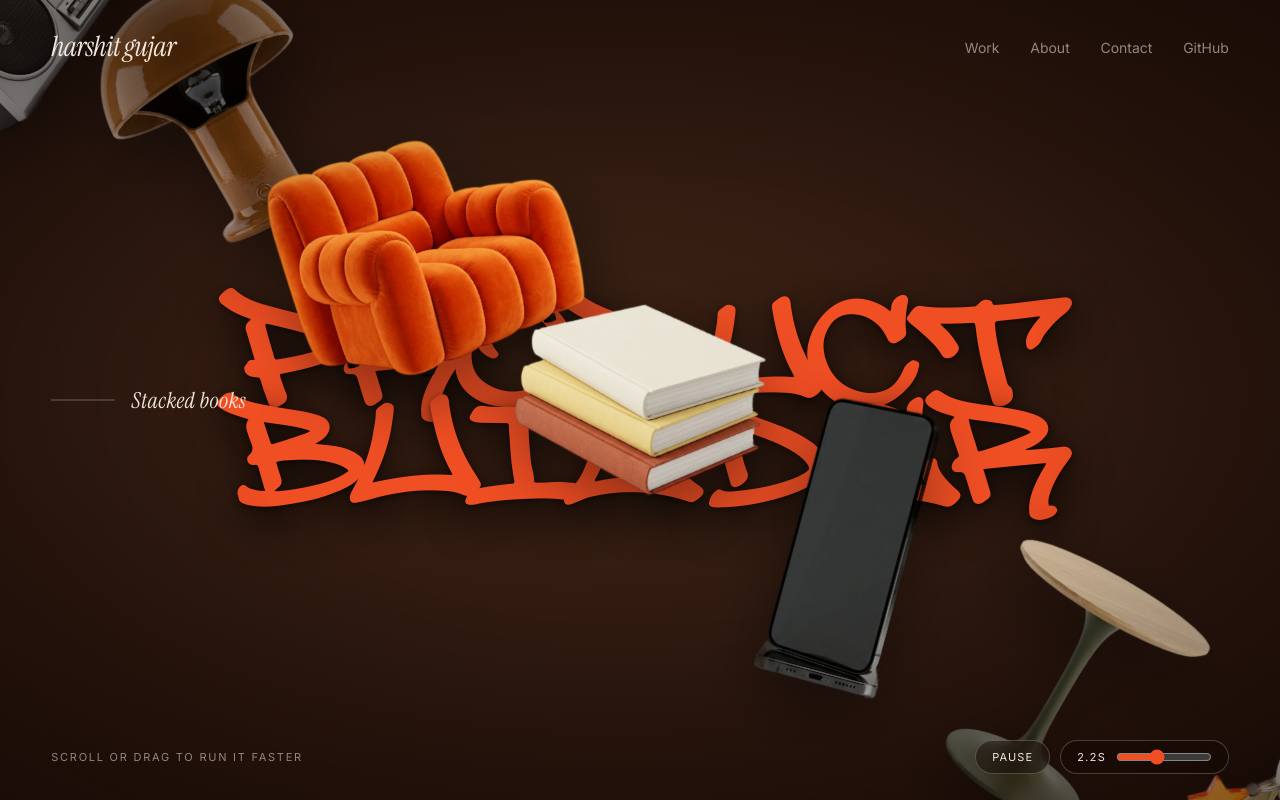
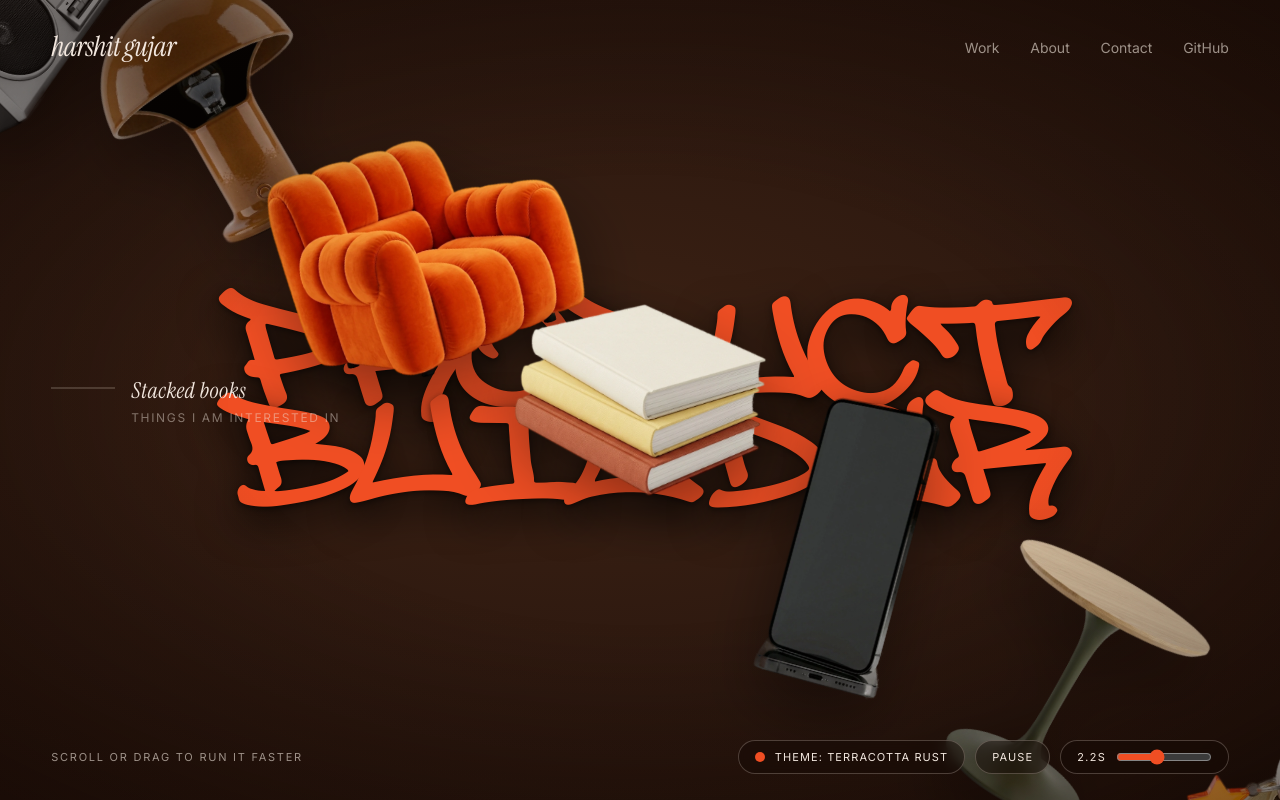
Before and after one commit to harshitgujar/portfolio, a Next.js app: page / in a window 1280 px wide. Built offline with nearby package versions, Linux system fonts and the light colour scheme.

Commit message:
feat: add subtitle 'Things I am interested in' and interactive theme color palette selector

```diff
--- a/src/app/globals.css
+++ b/src/app/globals.css
@@ -72,10 +72,11 @@ body {
   inset: -10%;
   background: radial-gradient(
     ellipse 70% 60% at 46% 48%,
-    #3d2214 0%,
-    #2c180f 55%,
-    #200f08 100%
+    var(--ambient-start, #3d2214) 0%,
+    var(--ground, #2c180f) 55%,
+    var(--ambient-end, #200f08) 100%
   );
+  transition: background 0.6s cubic-bezier(0.16, 1, 0.3, 1);
 }
 
 .page::after {
@@ -87,8 +88,9 @@ body {
   background: radial-gradient(
     ellipse 80% 70% at 50% 50%,
     transparent 40%,
-    rgba(18, 8, 4, 0.55) 100%
+    var(--vignette, rgba(18, 8, 4, 0.55)) 100%
   );
+  transition: background 0.6s cubic-bezier(0.16, 1, 0.3, 1);
 }
 
 .page__carousel {
@@ -166,6 +168,15 @@ body {
   animation: caption-in 0.45s cubic-bezier(0.22, 1, 0.36, 1) both;
 }
 
+.caption__subtitle {
+  font-size: clamp(10px, 1.05vw, 12px);
+  letter-spacing: 0.14em;
+  text-transform: uppercase;
+  color: var(--ink-dim);
+  font-family: Inter, system-ui, sans-serif;
+  opacity: 0.75;
+}
+
 @keyframes caption-in {
   from {
     opacity: 0;
@@ -231,6 +242,69 @@ body {
   cursor: pointer;
 }
 
+.control--theme {
+  position: relative;
+  user-select: none;
+}
+
+.theme-popover {
+  position: absolute;
+  bottom: calc(100% + 10px);
+  right: 0;
+  min-width: 210px;
+  background: rgba(22, 12, 8, 0.94);
+  border: 1px solid rgba(240, 226, 214, 0.22);
+  backdrop-filter: blur(18px);
+  -webkit-backdrop-filter: blur(18px);
+  border-radius: 16px;
+  padding: 8px;
+  box-shadow: 0 20px 45px rgba(0, 0, 0, 0.7);
+  z-index: 50;
+  display: flex;
+  flex-direction: column;
+  gap: 4px;
+  animation: popover-in 0.2s cubic-bezier(0.16, 1, 0.3, 1);
+}
+
+@keyframes popover-in {
+  from {
+    opacity: 0;
+    transform: translateY(6px) scale(0.97);
+  }
+  to {
+    opacity: 1;
+    transform: translateY(0) scale(1);
+  }
+}
+
+.theme-option {
+  display: flex;
+  align-items: center;
+  gap: 10px;
+  padding: 8px 12px;
+  border-radius: 10px;
+  background: transparent;
+  border: 1px solid transparent;
+  color: var(--ink);
+  font: inherit;
+  font-size: 11px;
+  letter-spacing: 0.04em;
+  cursor: pointer;
+  transition: all 0.15s ease;
+  width: 100%;
+  text-align: left;
+}
+
+.theme-option:hover {
+  background: rgba(240, 226, 214, 0.1);
+  border-color: rgba(240, 226, 214, 0.18);
+}
+
+.theme-option--active {
+  background: rgba(240, 226, 214, 0.14);
+  border-color: rgba(240, 226, 214, 0.3);
+}
+
 @media (max-width: 640px) {
   .chrome--caption {
     top: auto;
--- a/src/app/page.tsx
+++ b/src/app/page.tsx
@@ -4,6 +4,107 @@ import { useCallback, useState, useEffect } from "react";
 import { DiagonalCarousel } from "@/components/carousel/DiagonalCarousel";
 import { ITEMS, type CarouselItem } from "@/components/carousel/items";
 import { LiquidTypography } from "@/components/ui/liquid-typography";
+
+export interface ThemeConfig {
+  id: string;
+  name: string;
+  previewColor: string;
+  groundColor: string;
+  vars: React.CSSProperties;
+}
+
+export const THEMES: ThemeConfig[] = [
+  {
+    id: "terracotta",
+    name: "Terracotta Rust",
+    previewColor: "#f04e23",
+    groundColor: "#2c180f",
+    vars: {
+      "--ground": "#2c180f",
+      "--ambient-start": "#3d2214",
+      "--ambient-end": "#200f08",
+      "--accent": "#f04e23",
+      "--vignette": "rgba(18, 8, 4, 0.55)",
+      "--ink": "#f2e7de",
+      "--ink-dim": "rgba(242, 231, 222, 0.6)",
+    } as React.CSSProperties,
+  },
+  {
+    id: "cyber-cyan",
+    name: "Cyber Cyan",
+    previewColor: "#00e5ff",
+    groundColor: "#080c14",
+    vars: {
+      "--ground": "#080c14",
+      "--ambient-start": "#0f1b2b",
+      "--ambient-end": "#04070c",
+      "--accent": "#00e5ff",
+      "--vignette": "rgba(4, 7, 12, 0.65)",
+      "--ink": "#f0f9ff",
+      "--ink-dim": "rgba(240, 249, 255, 0.6)",
+    } as React.CSSProperties,
+  },
+  {
+    id: "forest-lime",
+    name: "Forest Lime",
+    previewColor: "#a3e635",
+    groundColor: "#0b140e",
+    vars: {
+      "--ground": "#0b140e",
+      "--ambient-start": "#13261a",
+      "--ambient-end": "#070e0a",
+      "--accent": "#a3e635",
+      "--vignette": "rgba(7, 14, 10, 0.65)",
+      "--ink": "#f2fbf4",
+      "--ink-dim": "rgba(242, 251, 244, 0.6)",
+    } as React.CSSProperties,
+  },
+  {
+    id: "monochrome",
+    name: "Monochrome Noir",
+    previewColor: "#ffffff",
+    groundColor: "#0e0e11",
+    vars: {
+      "--ground": "#0e0e11",
+      "--ambient-start": "#1c1c22",
+      "--ambient-end": "#09090b",
+      "--accent": "#ffffff",
+      "--vignette": "rgba(9, 9, 11, 0.7)",
+      "--ink": "#f4f4f5",
+      "--ink-dim": "rgba(244, 244, 245, 0.55)",
+    } as React.CSSProperties,
+  },
+  {
+    id: "nocturne-magenta",
+    name: "Nocturne Magenta",
+    previewColor: "#e879f9",
+    groundColor: "#120919",
+    vars: {
+      "--ground": "#120919",
+      "--ambient-start": "#221030",
+      "--ambient-end": "#0b050f",
+      "--accent": "#e879f9",
+      "--vignette": "rgba(11, 5, 15, 0.65)",
+      "--ink": "#fae8ff",
+      "--ink-dim": "rgba(250, 232, 255, 0.6)",
+    } as React.CSSProperties,
+  },
+  {
+    id: "solar-cobalt",
+    name: "Solar Cobalt",
+    previewColor: "#38bdf8",
+    groundColor: "#09101f",
+    vars: {
+      "--ground": "#09101f",
+      "--ambient-start": "#13203c",
+      "--ambient-end": "#050912",
+      "--accent": "#38bdf8",
+      "--vignette": "rgba(5, 9, 18, 0.65)",
+      "--ink": "#f0f8ff",
+      "--ink-dim": "rgba(240, 248, 255, 0.6)",
+    } as React.CSSProperties,
+  },
+];
 
 type ModalView = "work" | "about" | "contact" | null;
 
@@ -13,6 +114,10 @@ export default function Home() {
   const [interval, setIntervalMs] = useState(2200);
   const [activeModal, setActiveModal] = useState<ModalView>(null);
   const [copied, setCopied] = useState(false);
+  const [selectedThemeId, setSelectedThemeId] = useState("terracotta");
+  const [themeMenuOpen, setThemeMenuOpen] = useState(false);
+
+  const currentTheme = THEMES.find((t) => t.id === selectedThemeId) ?? THEMES[0];
 
   const onCenterChange = useCallback((item: CarouselItem) => {
     setLabel(item.label);
@@ -28,6 +133,7 @@ export default function Home() {
     const handleKeyDown = (e: KeyboardEvent) => {
       if (e.key === "Escape") {
         setActiveModal(null);
+        setThemeMenuOpen(false);
       }
     };
     window.addEventListener("keydown", handleKeyDown);
@@ -35,7 +141,7 @@ export default function Home() {
   }, []);
 
   return (
-    <main className="page">
+    <main className="page" style={currentTheme.vars}>
       {/* 🌊 Liquid "Product Builder" Typography (Shifted BEHIND Carousel Components & Images) */}
       <div className="absolute inset-0 z-[1] flex flex-col items-center justify-center pointer-events-none px-4">
         <LiquidTypography text="Product Builder" />
@@ -80,18 +186,65 @@ export default function Home() {
         </nav>
       </header>
 
-      {/* Center Dynamic Label */}
+      {/* Center Dynamic Label & Subtitle */}
       <div className="chrome chrome--caption">
-        <span className="caption__rule" />
-        <span className="caption__label" key={label}>
-          {label}
-        </span>
+        <span className="caption__rule self-start mt-3.5" />
+        <div className="flex flex-col">
+          <span className="caption__label" key={label}>
+            {label}
+          </span>
+          <span className="caption__subtitle mt-0.5">
+            Things I am interested in
+          </span>
+        </div>
       </div>
 
       {/* Bottom Controls */}
       <footer className="chrome chrome--bottom">
         <p className="hint">Scroll or drag to run it faster</p>
-        <div className="controls">
+        <div className="controls relative">
+          {/* Theme Palette Switcher */}
+          <div className="relative">
+            <button
+              type="button"
+              className="control control--theme"
+              onClick={() => setThemeMenuOpen((v) => !v)}
+              aria-expanded={themeMenuOpen}
+              title="Select color palette"
+            >
+              <span
+                className="w-2.5 h-2.5 rounded-full inline-block transition-colors duration-300"
+                style={{ backgroundColor: currentTheme.previewColor }}
+              />
+              <span>Theme: {currentTheme.name}</span>
+            </button>
+
+            {themeMenuOpen && (
+              <div className="theme-popover">
+                {THEMES.map((t) => (
+                  <button
+                    key={t.id}
+                    type="button"
+                    className={`theme-option ${t.id === currentTheme.id ? "theme-option--active" : ""}`}
+                    onClick={() => {
+                      setSelectedThemeId(t.id);
+                      setThemeMenuOpen(false);
+                    }}
+                  >
+                    <span
+                      className="w-3.5 h-3.5 rounded-full inline-block flex-shrink-0"
+                      style={{
+                        background: `radial-gradient(circle at 35% 35%, ${t.previewColor} 0%, ${t.groundColor} 100%)`,
+                        border: "1px solid rgba(255,255,255,0.25)",
+                      }}
+                    />
+                    <span className="truncate">{t.name}</span>
+                  </button>
+                ))}
+              </div>
+            )}
+          </div>
+
           <button
             type="button"
             className="control"
@@ -124,11 +277,11 @@ export default function Home() {
           onClick={() => setActiveModal(null)}
         >
           <div
-            className="relative w-full max-w-xl max-h-[85vh] overflow-y-auto rounded-2xl border border-[rgba(240,226,214,0.22)] bg-[#1e100a]/90 p-6 sm:p-8 text-[#f2e7de] shadow-2xl backdrop-blur-xl"
+            className="relative w-full max-w-xl max-h-[85vh] overflow-y-auto rounded-2xl border border-[var(--ink)]/20 bg-[var(--ground)]/95 p-6 sm:p-8 text-[var(--ink)] shadow-2xl backdrop-blur-xl"
             onClick={(e) => e.stopPropagation()}
           >
             {/* Modal Header */}
-            <div className="flex items-center justify-between pb-4 border-b border-[rgba(240,226,214,0.15)] mb-6">
+            <div className="flex items-center justify-between pb-4 border-b border-[var(--ink)]/15 mb-6">
               <span className="font-['Instrument_Serif',serif] italic text-2xl tracking-wide capitalize">
                 {activeModal === "work" && "Selected Work & Engineering"}
                 {activeModal === "about" && "About Harshit Gujar"}
@@ -137,7 +290,7 @@ export default function Home() {
               <button
                 type="button"
                 onClick={() => setActiveModal(null)}
-                className="text-xs uppercase tracking-widest px-3 py-1 rounded-full border border-[rgba(240,226,214,0.24)] hover:bg-[rgba(240,226,214,0.1)] transition-colors"
+                className="text-xs uppercase tracking-widest px-3 py-1 rounded-full border border-[var(--ink)]/24 hover:bg-[var(--ink)]/10 transition-colors"
               >
                 Close ✕
               </button>
@@ -145,12 +298,12 @@ export default function Home() {
 
             {/* Modal Body */}
             {activeModal === "work" && (
-              <div className="space-y-6 text-sm text-[rgba(242,231,222,0.85)] leading-relaxed">
+              <div className="space-y-6 text-sm text-[var(--ink-dim)] leading-relaxed">
                 <div>
-                  <h3 className="text-base font-medium text-[#f2e7de] mb-1">
+                  <h3 className="text-base font-medium text-[var(--ink)] mb-1">
                     Fluid Interactive Web & Graphics
                   </h3>
-                  <p className="text-xs text-[rgba(242,231,222,0.6)] mb-2">
+                  <p className="text-xs text-[var(--ink-dim)]/70 mb-2">
                     Next.js, WebGL, Shader Engineering, Tailwind CSS, TypeScript
                   </p>
                   <p>
@@ -159,11 +312,11 @@ export default function Home() {
                   </p>
                 </div>
 
-                <div className="pt-4 border-t border-[rgba(240,226,214,0.1)]">
-                  <h3 className="text-base font-medium text-[#f2e7de] mb-1">
+                <div className="pt-4 border-t border-[var(--ink)]/10">
+                  <h3 className="text-base font-medium text-[var(--ink)] mb-1">
                     Cross-Platform Mobile Applications
                   </h3>
-                  <p className="text-xs text-[rgba(242,231,222,0.6)] mb-2">
+                  <p className="text-xs text-[var(--ink-dim)]/70 mb-2">
                     React Native, Expo, Native Modules, Offline-First Architecture
                   </p>
                   <p>
@@ -172,11 +325,11 @@ export default function Home() {
                   </p>
                 </div>
 
-                <div className="pt-4 border-t border-[rgba(240,226,214,0.1)]">
-                  <h3 className="text-base font-medium text-[#f2e7de] mb-1">
+                <div className="pt-4 border-t border-[var(--ink)]/10">
+                  <h3 className="text-base font-medium text-[var(--ink)] mb-1">
                     Scalable Backend & Cloud Systems
                   </h3>
-                  <p className="text-xs text-[rgba(242,231,222,0.6)] mb-2">
+                  <p className="text-xs text-[var(--ink-dim)]/70 mb-2">
                     Node.js, Python, PostgreSQL, Redis, Docker, Cloud APIs
                   </p>
                   <p>
@@ -187,9 +340,9 @@ export default function Home() {
             )}
 
             {activeModal === "about" && (
-              <div className="space-y-4 text-sm text-[rgba(242,231,222,0.85)] leading-relaxed">
+              <div className="space-y-4 text-sm text-[var(--ink-dim)] leading-relaxed">
                 <p>
-                  I am <strong className="text-[#f2e7de]">Harshit Gujar</strong>, a Full-Stack and Mobile
+                  I am <strong className="text-[var(--ink)]">Harshit Gujar</strong>, a Full-Stack and Mobile
                   Engineer passionate about crafting elegant digital products where thoughtful design
                   meets robust engineering.
                 </p>
@@ -198,7 +351,7 @@ export default function Home() {
                   services. I enjoy exploring physics-driven animations, tactile web aesthetics, and clean
                   software architecture.
                 </p>
-                <div className="pt-4 border-t border-[rgba(240,226,214,0.1)] flex flex-wrap gap-2">
+                <div className="pt-4 border-t border-[var(--ink)]/10 flex flex-wrap gap-2">
                   {[
                     "TypeScript",
                     "React",
@@ -213,7 +366,7 @@ export default function Home() {
                   ].map((skill) => (
                     <span
                       key={skill}
-                      className="px-2.5 py-1 text-xs rounded-full bg-[rgba(242,231,222,0.08)] border border-[rgba(240,226,214,0.18)]"
+                      className="px-2.5 py-1 text-xs rounded-full bg-[var(--ink)]/10 border border-[var(--ink)]/20 text-[var(--ink)]"
                     >
                       {skill}
                     </span>
@@ -223,18 +376,18 @@ export default function Home() {
             )}
 
             {activeModal === "contact" && (
-              <div className="space-y-5 text-sm text-[rgba(242,231,222,0.85)] leading-relaxed">
+              <div className="space-y-5 text-sm text-[var(--ink-dim)] leading-relaxed">
                 <p>
                   Available for new projects, engineering roles, and creative collaborations.
                 </p>
-                <div className="p-4 rounded-xl bg-[rgba(20,10,5,0.6)] border border-[rgba(240,226,214,0.18)] flex items-center justify-between">
-                  <span className="font-mono text-xs text-[#f2e7de]">
+                <div className="p-4 rounded-xl bg-black/40 border border-[var(--ink)]/15 flex items-center justify-between">
+                  <span className="font-mono text-xs text-[var(--ink)]">
                     harshitgujar1604@gmail.com
                   </span>
                   <button
                     type="button"
                     onClick={handleCopyEmail}
-                    className="text-xs uppercase tracking-wider px-3 py-1 rounded-lg bg-[rgba(240,78,35,0.2)] text-[#f04e23] border border-[rgba(240,78,35,0.4)] hover:bg-[rgba(240,78,35,0.3)] transition-colors"
+                    className="text-xs uppercase tracking-wider px-3 py-1 rounded-lg bg-[var(--accent)]/15 text-[var(--accent)] border border-[var(--accent)]/35 hover:bg-[var(--accent)]/25 transition-colors"
                   >
                     {copied ? "Copied ✓" : "Copy"}
                   </button>
@@ -242,7 +395,7 @@ export default function Home() {
                 <div className="flex gap-4 pt-2">
                   <a
                     href="mailto:harshitgujar1604@gmail.com"
-                    className="flex-1 text-center py-2.5 rounded-full bg-[#f04e23] text-white font-medium text-xs uppercase tracking-wider hover:bg-[#ff5d33] transition-colors"
+                    className="flex-1 text-center py-2.5 rounded-full bg-[var(--accent)] text-black font-semibold text-xs uppercase tracking-wider hover:opacity-90 transition-opacity"
                   >
                     Send Email
                   </a>
@@ -250,7 +403,7 @@ export default function Home() {
                     href="https://github.com/harshitgujar"
                     target="_blank"
                     rel="noopener noreferrer"
-                    className="flex-1 text-center py-2.5 rounded-full border border-[rgba(240,226,214,0.3)] text-[#f2e7de] text-xs uppercase tracking-wider hover:bg-[rgba(240,226,214,0.1)] transition-colors"
+                    className="flex-1 text-center py-2.5 rounded-full border border-[var(--ink)]/30 text-[var(--ink)] text-xs uppercase tracking-wider hover:bg-[var(--ink)]/10 transition-colors"
                   >
                     GitHub Profile
                   </a>
--- a/src/components/ui/liquid-typography.tsx
+++ b/src/components/ui/liquid-typography.tsx
@@ -17,7 +17,7 @@ export function VelumTypography({
     <div
       className={`relative select-none pointer-events-none flex flex-col items-center justify-center text-center max-w-[96vw] ${className}`}
     >
-      {/* Clean, Crisp Velum Stroke Typography in Vibrant Orange (No Outer Gradient) */}
+      {/* Clean, Crisp Velum Stroke Typography in Theme Accent Color */}
       <h1
         className="font-normal tracking-wider select-none pointer-events-none text-center"
         style={{
@@ -25,8 +25,9 @@ export function VelumTypography({
           fontSize: "clamp(2.4rem, 8vw, 7.2rem)",
           lineHeight: 0.92,
           letterSpacing: "0.03em",
-          color: "#f04e23",
+          color: "var(--accent, #f04e23)",
           textShadow: "0 14px 40px rgba(0, 0, 0, 0.8), 0 2px 6px rgba(0, 0, 0, 0.5)",
+          transition: "color 0.4s ease",
         }}
       >
         <div className="flex flex-wrap items-center justify-center gap-x-4 sm:gap-x-7 gap-y-1">
```
